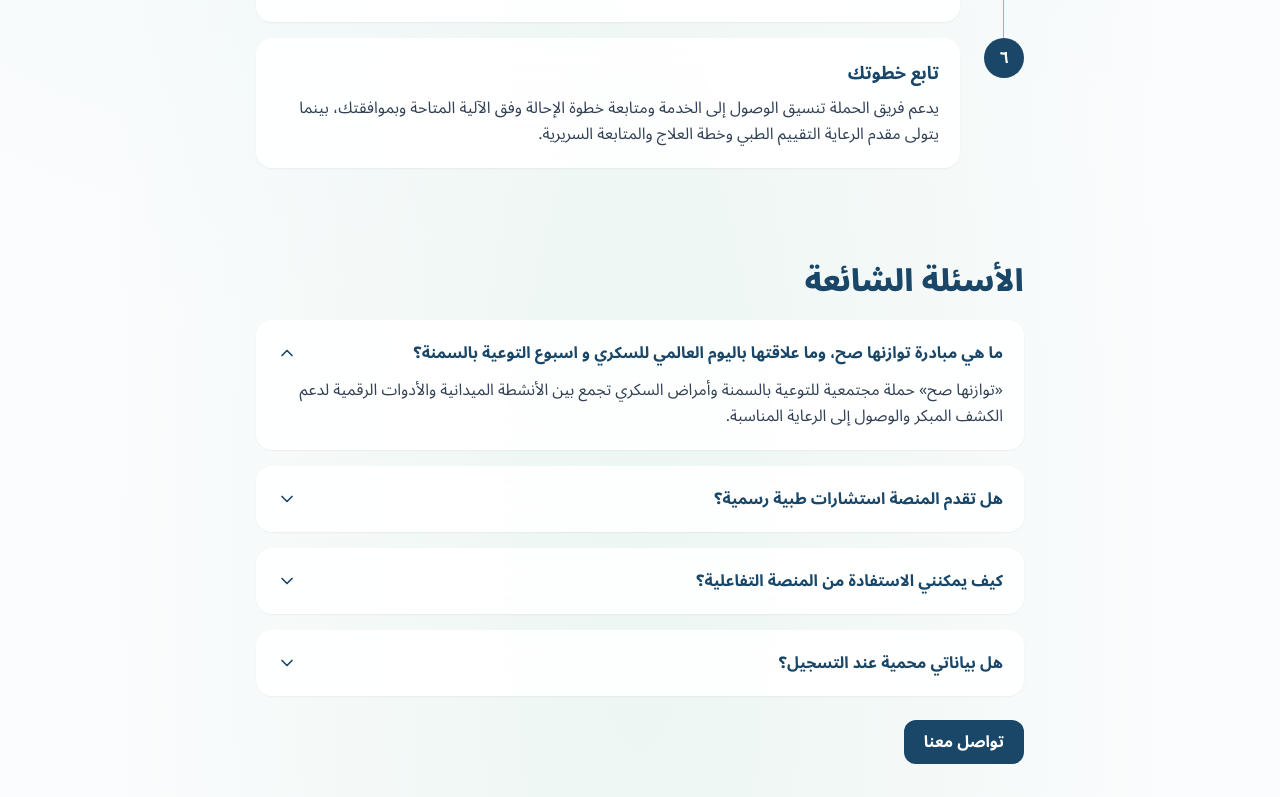
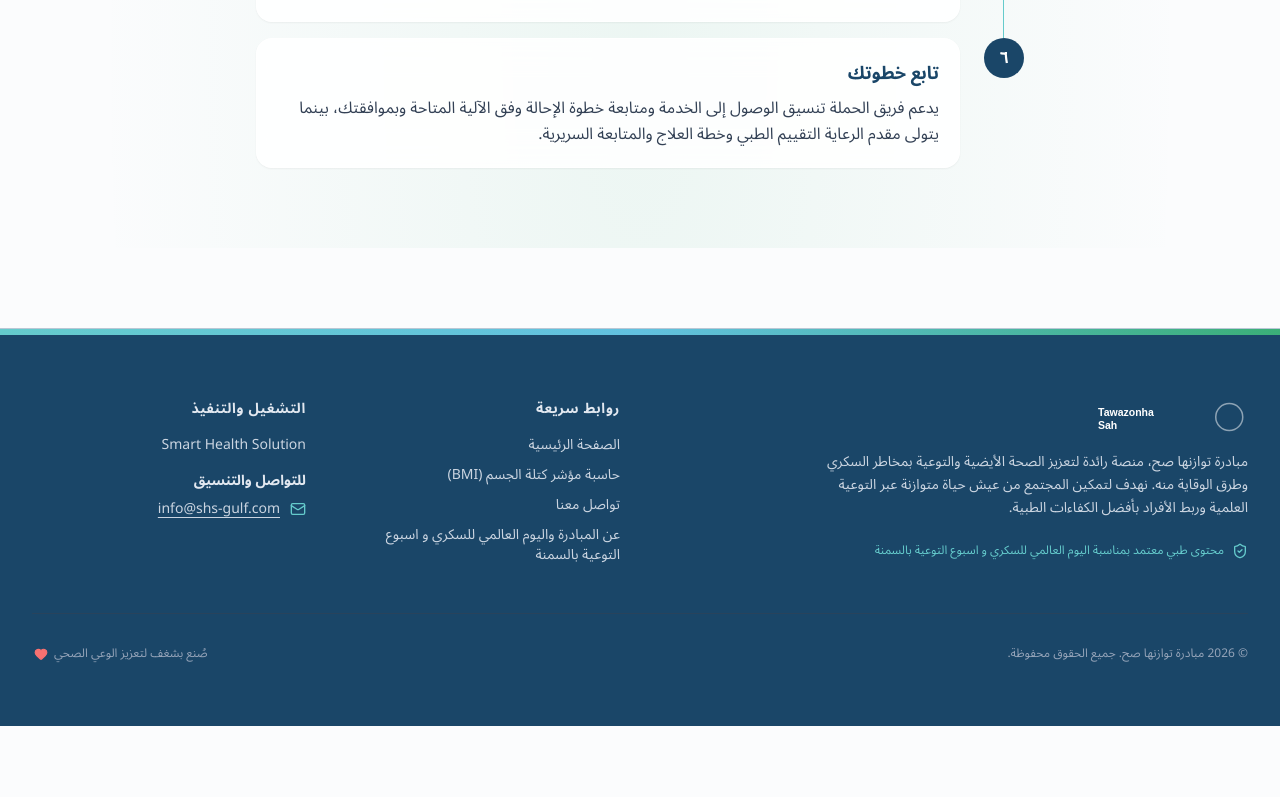
Before and after one commit to ARTech-Solutions-org/diabetes-day, a Next.js app: page /about in a window 1280 px wide. Shown: the part 2000-2797 px from the top of the page. After the commit the page ends 2726 px from the top, so only its background shows below. Built offline with nearby package versions, Linux system fonts and the light colour scheme.

Commit message:
Remove FAQ section from About page

```diff
--- a/src/app/about/page.tsx
+++ b/src/app/about/page.tsx
@@ -3,7 +3,6 @@ import {
   ArrowLeft,
   BookOpen,
   CalendarCheck,
-  ChevronDown,
   ClipboardCheck,
   Footprints,
   Route,
@@ -68,25 +67,6 @@ const journey = [
     number: '٦',
     title: 'تابع خطوتك',
     description: 'يدعم فريق الحملة تنسيق الوصول إلى الخدمة ومتابعة خطوة الإحالة وفق الآلية المتاحة وبموافقتك، بينما يتولى مقدم الرعاية التقييم الطبي وخطة العلاج والمتابعة السريرية.',
-  },
-];
-
-const faqs = [
-  {
-    question: 'ما هي مبادرة توازنها صح، وما علاقتها باليوم العالمي للسكري و اسبوع التوعية بالسمنة؟',
-    answer: '«توازنها صح» حملة مجتمعية للتوعية بالسمنة وأمراض السكري تجمع بين الأنشطة الميدانية والأدوات الرقمية لدعم الكشف المبكر والوصول إلى الرعاية المناسبة.',
-  },
-  {
-    question: 'هل تقدم المنصة استشارات طبية رسمية؟',
-    answer: 'يساعدك فريق الحملة على معرفة خدمات التقييم أو الاستشارة المتاحة لدى الجهات المشاركة. ويتولى مقدم الرعاية التقييم الطبي وخطة العلاج والمتابعة السريرية.',
-  },
-  {
-    question: 'كيف يمكنني الاستفادة من المنصة التفاعلية؟',
-    answer: 'يمكنك استخدام حاسبة مؤشر كتلة الجسم من داخل الموقع للتعرّف على أحد مؤشراتك الأولية.',
-  },
-  {
-    question: 'هل بياناتي محمية عند التسجيل؟',
-    answer: 'تُحفظ بيانات الاستشارة بصورة آمنة لحماية خصوصيتك.',
   },
 ];
 
@@ -163,24 +143,6 @@ export default function AboutPage() {
             ))}
           </ol>
         </section>
-
-        <section aria-labelledby="faq-heading" className="mx-auto max-w-3xl">
-          <h2 id="faq-heading" className="text-2xl font-black text-navy sm:text-3xl">الأسئلة الشائعة</h2>
-          <div className="mt-5 space-y-4">
-            {faqs.map(({ question, answer }, index) => (
-              <details key={question} name="campaign-faq" open={index === 0} className="group glass-panel rounded-2xl border border-slate-200/80 p-5 shadow-sm">
-                <summary className="flex cursor-pointer list-none items-center justify-between gap-3 font-bold text-navy [&::-webkit-details-marker]:hidden">
-                  {question}
-                  <ChevronDown aria-hidden="true" className="h-5 w-5 shrink-0 group-open:rotate-180" />
-                </summary>
-                <p className="mt-3 leading-relaxed text-slate-700">{answer}</p>
-              </details>
-            ))}
-          </div>
-          <Link href="/contact" className="mt-6 inline-flex rounded-xl bg-navy px-5 py-2.5 font-bold text-white hover:bg-navy-light">
-            تواصل معنا
-          </Link>
-        </section>
       </div>
     </div>
   );
```
